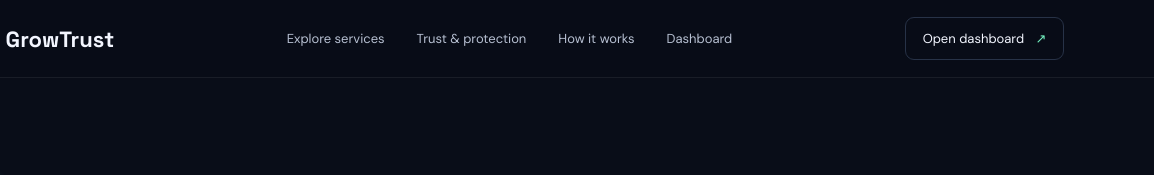
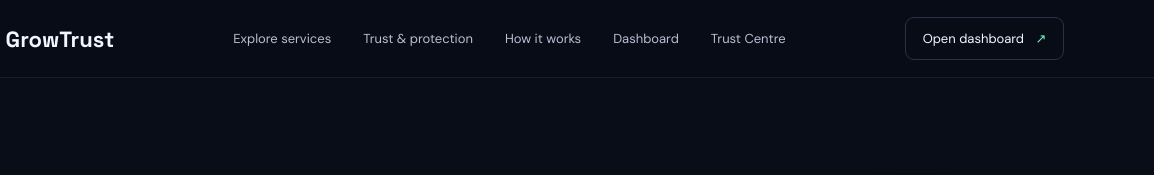
Before and after one commit to shanraku/growtrust, a plain HTML site: page index.html in a window 1280 px wide. Shown: the top 175 px of the page, 126-1280 px from the left. Drawn offline with Linux system fonts and the light colour scheme.

Commit message:
Link marketplace to GrowTrust Trust Centre

```diff
--- a/index.html
+++ b/index.html
@@ -6,7 +6,7 @@
 <title>GrowTrust — Real Growth. Transparent Results.</title><link rel="stylesheet" href="styles.css">
 </head>
 <body>
-<header class="topbar"><a class="brand" href="#"><span class="brand-mark">G</span> GrowTrust</a><nav><a href="#services">Explore services</a><a href="#protection">Trust & protection</a><a href="#how">How it works</a><a href="dashboard.html">Dashboard</a></nav><a class="nav-cta" href="dashboard.html">Open dashboard <span>↗</span></a></header>
+<header class="topbar"><a class="brand" href="#"><span class="brand-mark">G</span> GrowTrust</a><nav><a href="#services">Explore services</a><a href="#protection">Trust & protection</a><a href="#how">How it works</a><a href="dashboard.html">Dashboard</a><a href="trust.html">Trust Centre</a></nav><a class="nav-cta" href="dashboard.html">Open dashboard <span>↗</span></a></header>
 <main>
 <section class="hero"><div class="hero-copy"><div class="eyebrow"><i></i> THE TRANSPARENT GROWTH MARKETPLACE</div><h1>Grow with clarity.<br><em>Earn trust.</em></h1><p>Discover responsible marketing services, compare clear deliverables, and track campaign progress without hidden promises.</p><div class="hero-actions"><a class="primary" href="#services">Explore services <span>→</span></a><a class="secondary" href="#protection">How protection works</a></div><div class="proof"><span>✓ Clear deliverables</span><span>✓ Progress visibility</span><span>✓ Fair dispute process</span></div></div><div class="hero-visual"><div class="orb orb-a"></div><div class="orb orb-b"></div><div class="growth-card"><div class="card-top"><span>CAMPAIGN OVERVIEW</span><b class="live">● DEMO</b></div><div class="metric-label">Campaign progress</div><div class="metric">68<span>%</span></div><div class="progress"><i></i></div><div class="chart"><span style="height:28%"></span><span style="height:42%"></span><span style="height:35%"></span><span style="height:57%"></span><span style="height:49%"></span><span style="height:76%"></span><span style="height:68%"></span></div><div class="card-foot"><span>Illustrative data only</span><span>↗ Tracking preview</span></div></div><div class="float-tag">✦ No fake engagement</div></div></section>
 <section class="stats"><div><strong>01</strong><span>Transparent packages</span></div><div><strong>02</strong><span>Trackable milestones</span></div><div><strong>03</strong><span>Seller accountability</span></div><div><strong>04</strong><span>Customer-first support</span></div></section>
```
